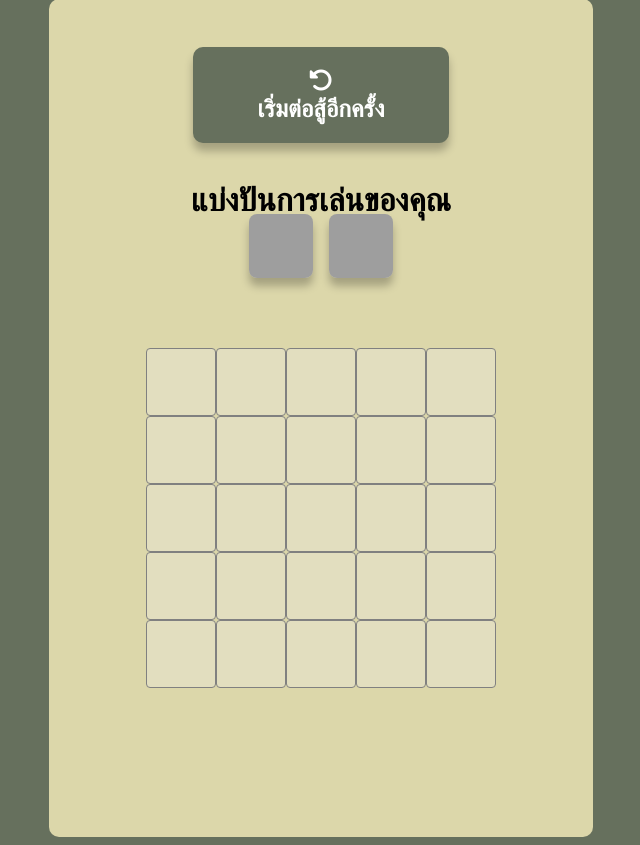
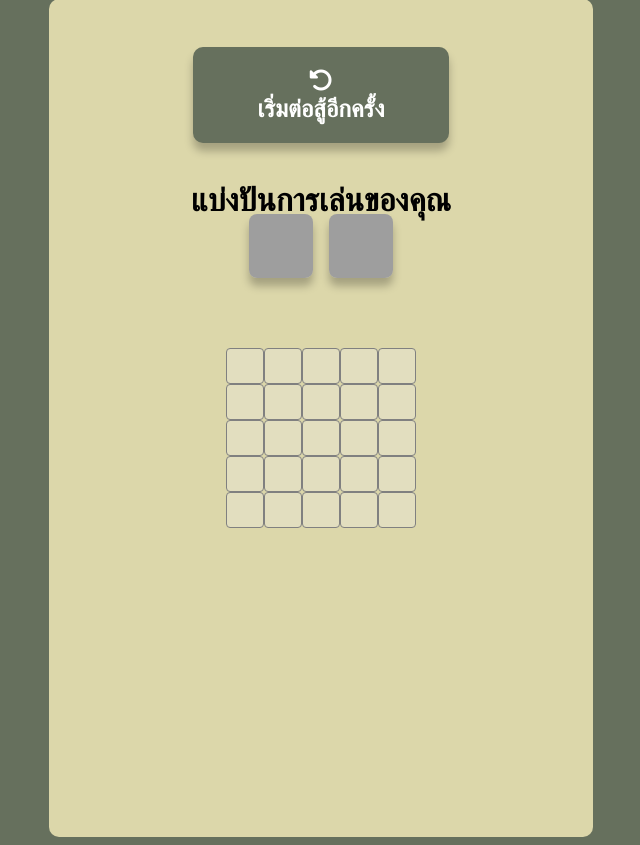
Before and after one commit to it64070101/operation5x5, a PHP site: page /google-login/public/game.html in a window 1280 px wide. Shown: the part 1759-2604 px from the top of the page, without its empty margins (319-959 px from the left). Run offline with PHP 8.4, Linux system fonts and the light colour scheme; some libraries are stand-ins or nearby versions; grey boxes are pictures that could not be loaded.

Commit message:
Update gamesty.css

```diff
--- a/public/gamesty.css
+++ b/public/gamesty.css
@@ -43,8 +43,8 @@ p {
 
 .endcell {
 	border: 1px solid gray;
-	width: 64px;
-	height: 64px;
+	width: 32px;
+	height: 32px;
 	display: flex;
 	align-items: center;
 	justify-content: center;
```
